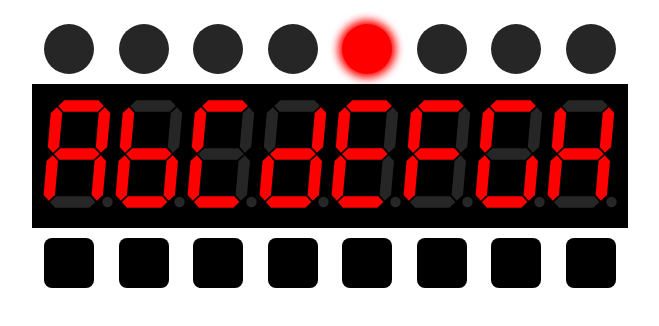
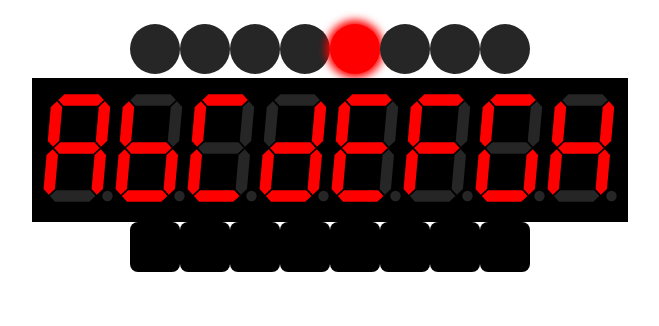
Before and after one commit to DrZlo13/huimk, a Svelte app: page / in a window 1280 px wide. Shown: the top 326 px of the page, without its empty margins (310-969 px from the left). Built offline with nearby package versions, Linux system fonts and the light colour scheme.

Commit message:
Переработка панели, уход от общего тега стилизации

```diff
--- a/src/Panel.svelte
+++ b/src/Panel.svelte
@@ -1,6 +1,17 @@
 <script>
-    export let style;
+    export let style = null;
+    export let justify = false;
+	export let offsetTop = 0;
+	export let offsetBottom = 0;
+	export let offsetLeft = 0;
+	export let offsetRight = 0;
 </script>
-<div style={style}>
-	<slot></slot>
+<div style="{`
+        	padding-top: ${offsetTop}px;
+        	padding-bottom: ${offsetBottom}px;
+        	padding-left: ${offsetLeft}px;
+        	padding-right: ${offsetRight}px;
+        	${justify === 'around' ? 'display: flex; justify-content: space-around' : ''};
+    	`}">
+	<slot/>
 </div>
```
